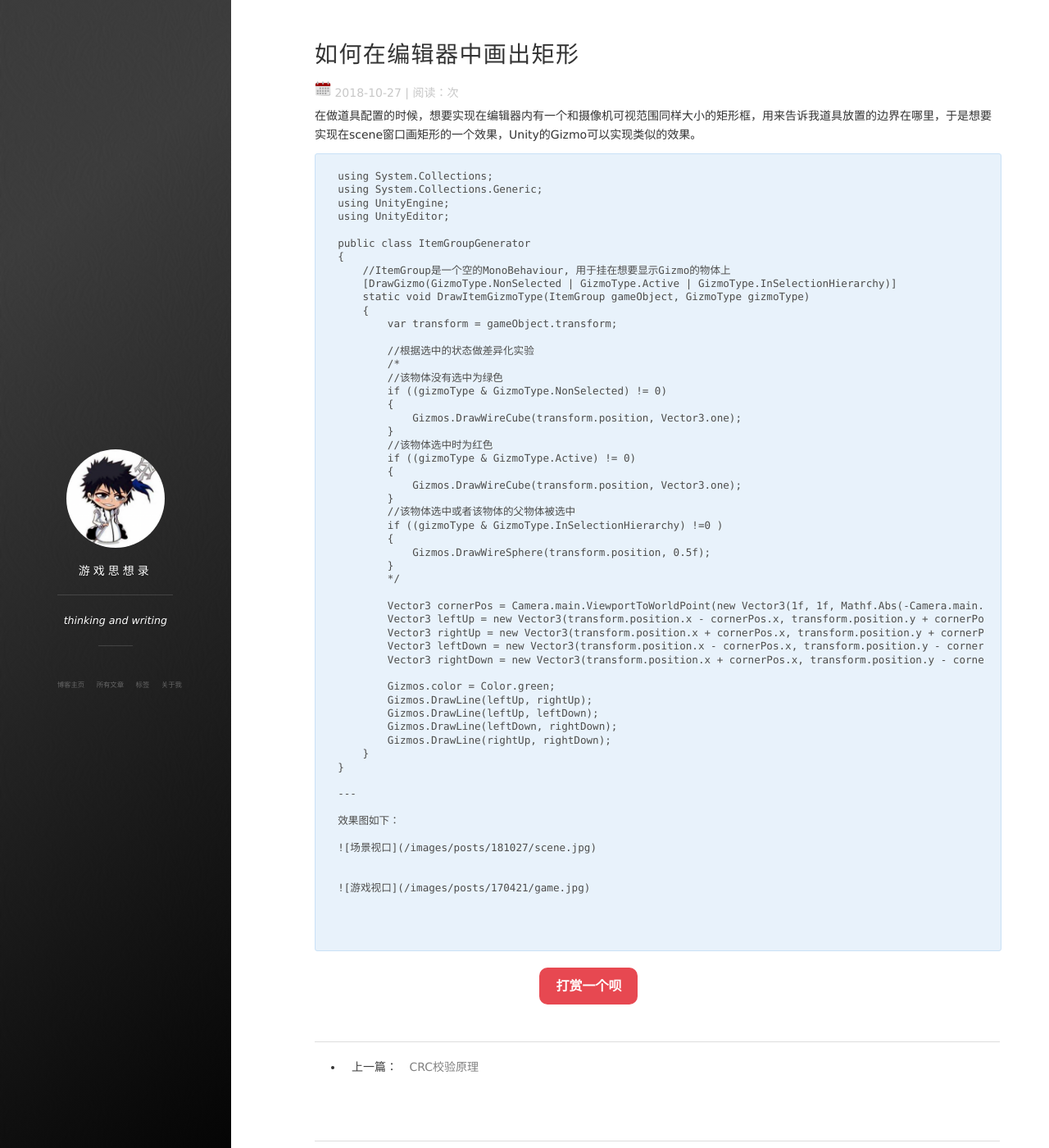
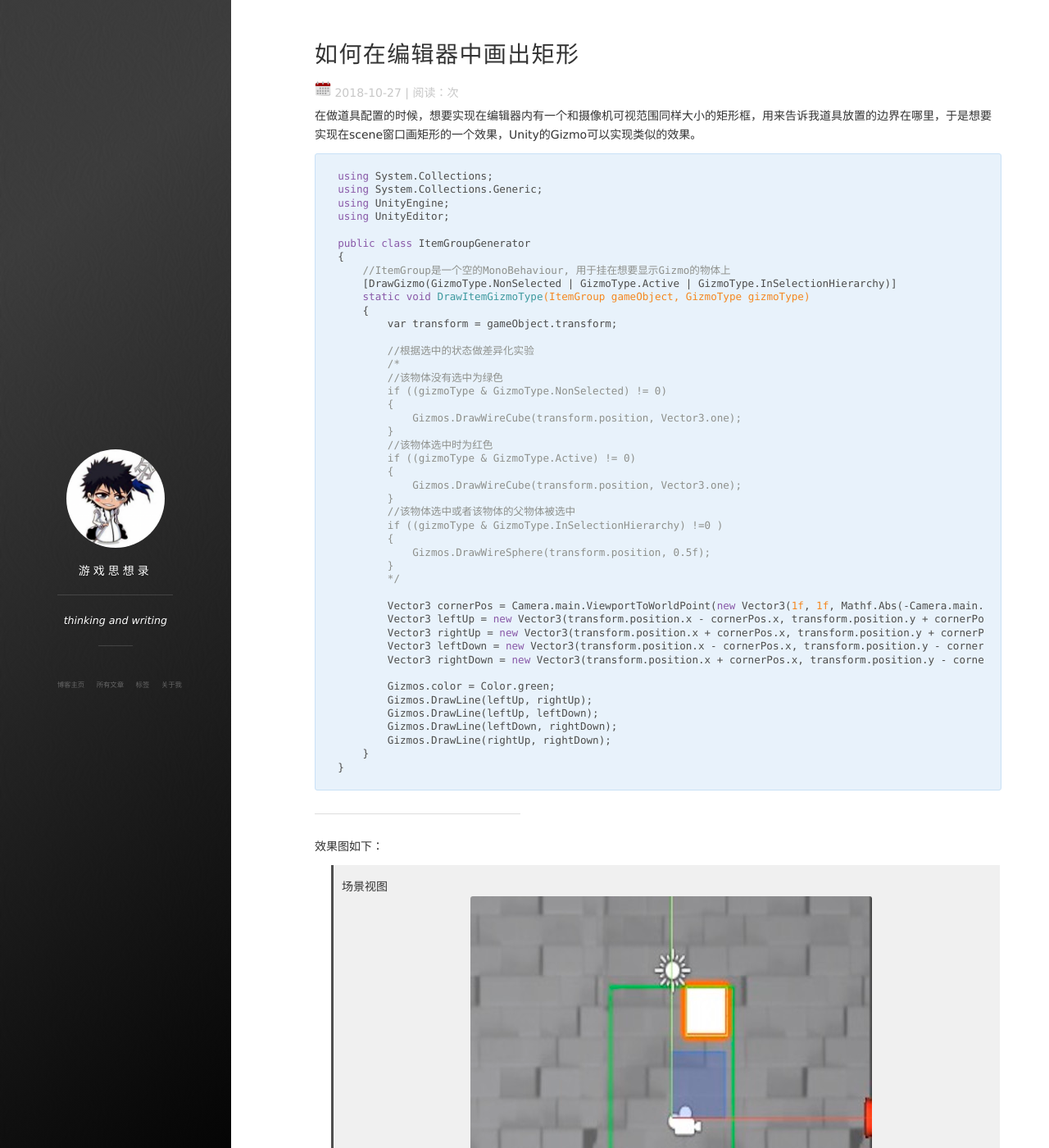
Before and after one commit to yrsc/yrsc.github.io, a Jekyll site: the page built from _posts/2018-10-27-在编辑器中利用Gizmos画出矩形.md, in a window 1280 px wide and 1400 px high. Shown: the whole window at 82% size. Built offline with Jekyll 4.4.1, drawn with Linux system fonts in a browser that asks for light colours; nearby versions of some CDN libraries; comment, search, counter and statistics services are not loaded; some of the changed lines change nothing that is shown.

Commit message:
modify blog

````diff
--- a/_posts/2018-10-27-在编辑器中利用Gizmos画出矩形.md
+++ b/_posts/2018-10-27-在编辑器中利用Gizmos画出矩形.md
@@ -52,14 +52,15 @@
         Gizmos.DrawLine(rightUp, rightDown);
     }
 }
+```
 
 ---
 
 效果图如下：
 
+> 场景视图
 ![场景视口](/images/posts/181027/scene.jpg)
-
-
+> 游戏视图
 ![游戏视口](/images/posts/170421/game.jpg)
 
 
````
